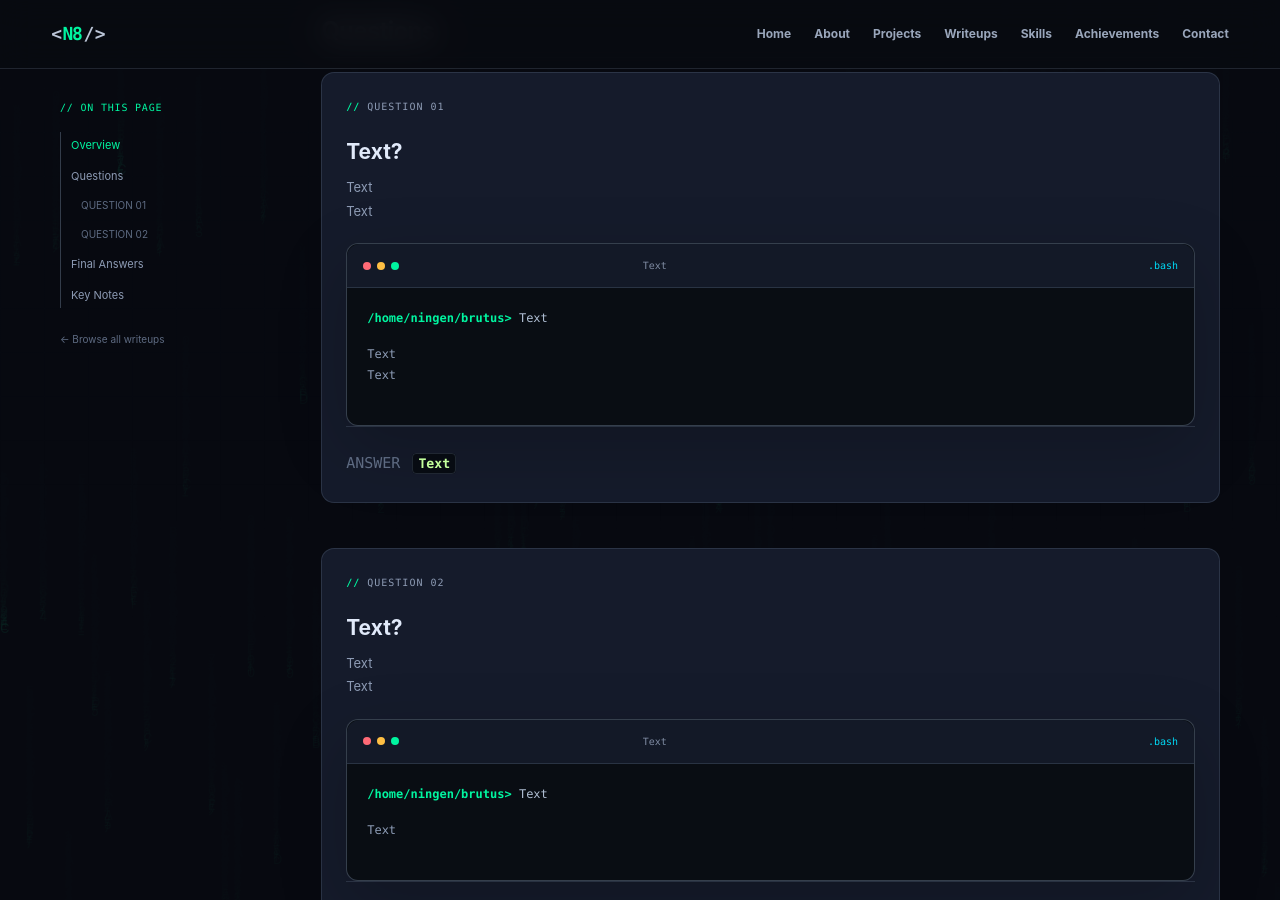
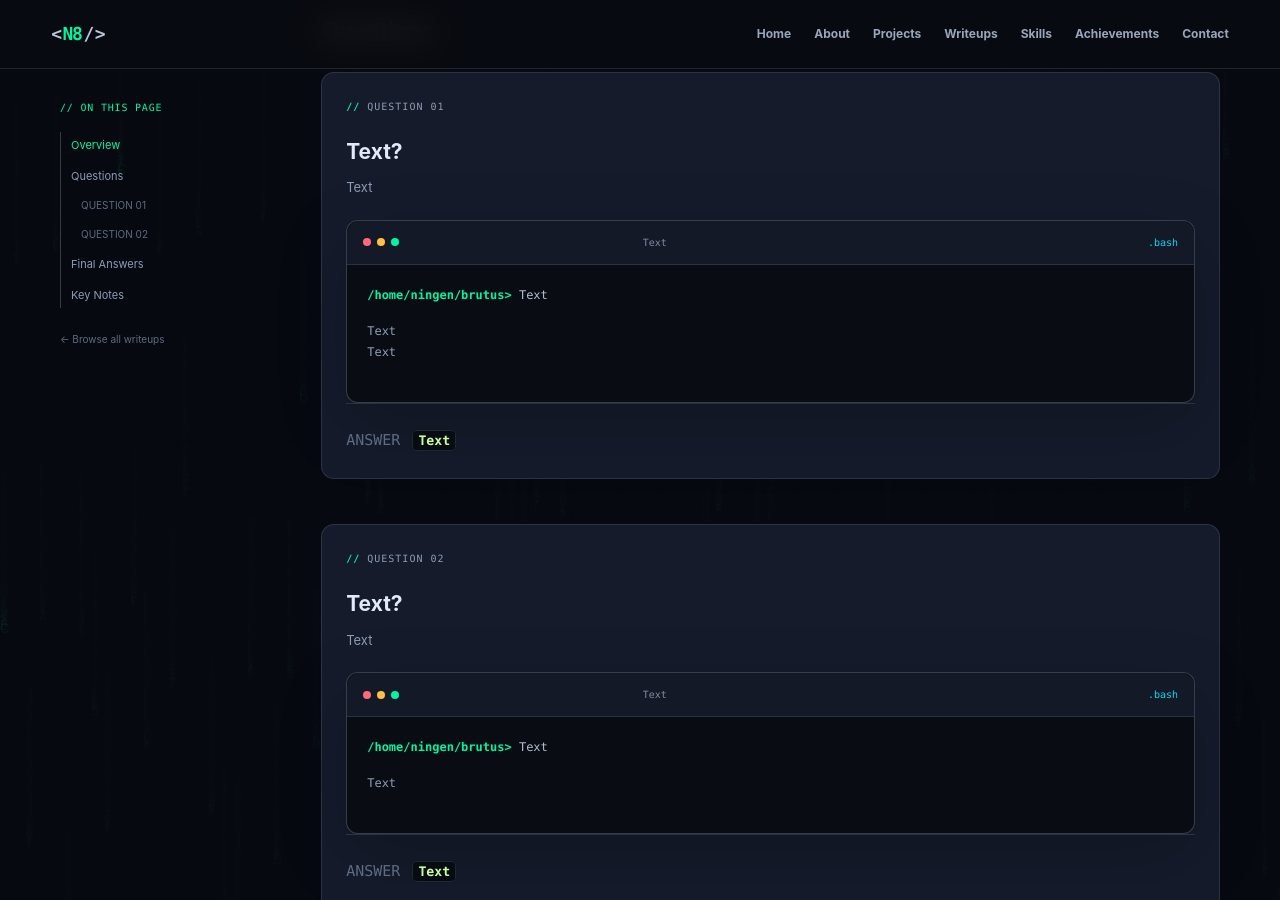
Before and after one commit to Ningen820/Ningen820.github.io, a Jekyll site: the page built from _writeups/enduringecho.md, in a window 1280 px wide and 900 px high, scrolled down 978 px. Built offline with Jekyll 4.4.1, drawn with Linux system fonts in a browser that asks for light colours.

Commit message:
Update writeup-data.html

```diff
--- a/_includes/writeup-data.html
+++ b/_includes/writeup-data.html
@@ -103,9 +103,11 @@
              {% endfor %}
            {% endif %}
 
-            {% if card.explanation and card.explanation != '' %}
-              <div class="writeup-question-explanation">{{ card.explanation | markdownify }}</div>
+
+            {% if card.explanation2 and card.explanation2 != '' %}
+              <div class="writeup-question-explanation">{{ card.explanation2 | markdownify }}</div>
             {% endif %}
+
 
             {% if has_terminal_content %}
               {% assign prompt = cfg.prompt | default: '/home/ningen/brutus>' %}
```
